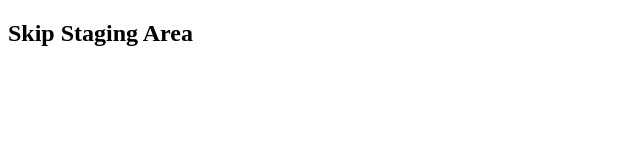
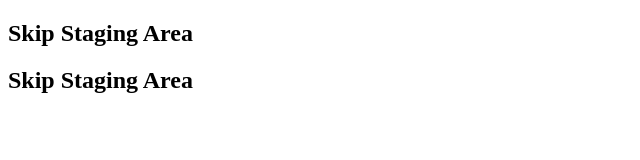
Before and after one commit to m-usman-training/Skip-Staging-Area, a plain HTML site: page index.html in a window 1280 px wide. Shown: the whole page, without its empty margins (0-640 px from the left). Drawn offline with Linux system fonts and the light colour scheme.

Commit message:
skipped staging area

```diff
--- a/index.html
+++ b/index.html
@@ -7,5 +7,6 @@
 </head>
 <body>
     <h2>Skip Staging Area</h2>
+    <h2>Skip Staging Area</h2>
 </body>
 </html>
```
